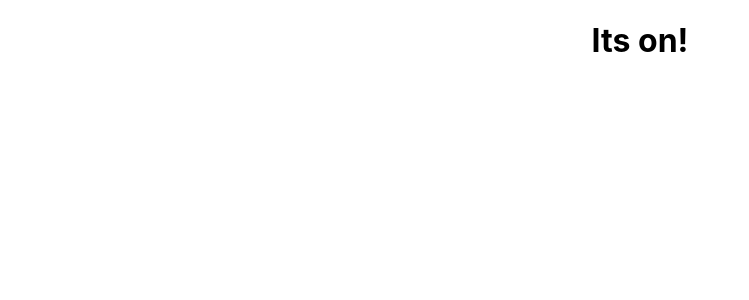
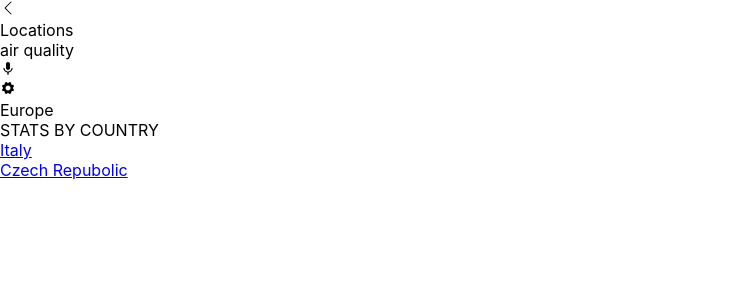
Before and after one commit to newhoteng/Metrics, a React (Create React App) app: page / in a window 1280 px wide. Shown: the top 300 px of the page, without its empty margins (0-749 px from the left). Built offline with nearby package versions, Linux system fonts and the light colour scheme.

Commit message:
Add components and routes

```diff
--- a/package.json
+++ b/package.json
@@ -10,6 +10,7 @@
     "axios": "^1.4.0",
     "react": "^18.2.0",
     "react-dom": "^18.2.0",
+    "react-icons": "^4.8.0",
     "react-redux": "^8.0.5",
     "react-router-dom": "^6.11.2",
     "react-scripts": "5.0.1",
--- a/src/App.js
+++ b/src/App.js
@@ -1,10 +1,18 @@
+import { BrowserRouter, Routes, Route } from 'react-router-dom';
+import Current from './components/Current';
+import Forecast from './components/Forecast';
 import './App.css';
 
 function App() {
   return (
-    <div className="App">
-      <h1>Its on!</h1>
-    </div>
+    <BrowserRouter>
+      <Routes>
+        <Route path="/" element={<Current />} />
+        <Route path="/italy" element={<Forecast />} />
+        <Route path="/czech" element={<Forecast />} />
+        <Route path="/*" element={<div>Page not found</div>} />
+      </Routes>
+    </BrowserRouter>
   );
 }
 
--- /dev/null
+++ b/src/components/Current.js
@@ -0,0 +1,34 @@
+import { Link } from 'react-router-dom';
+// import { ImUser } from 'react-icons/im';
+// import styles from '../styles/NavBar.module.css';
+import { BsChevronLeft } from 'react-icons/bs';
+// import { BsArrowRightCircle } from "react-icons/bs"; , BsGearFill
+import { IoIosSettings } from 'react-icons/io';
+import { MdKeyboardVoice } from 'react-icons/md';
+
+function Current() {
+  return (
+    <>
+      <header>
+        <nav>
+          <div>
+            <div><BsChevronLeft /></div>
+            <div>Locations</div>
+          </div>
+        </nav>
+        <div>air quality</div>
+        <div><MdKeyboardVoice /></div>
+        {/* <div><BsGearFill /></div> */}
+        <div><IoIosSettings /></div>
+      </header>
+      <div>Europe</div>
+      <div>STATS BY COUNTRY</div>
+      <div>
+        <Link to="/italy"><div>Italy</div></Link>
+        <Link to="/czech"><div>Czech Repubolic</div></Link>
+      </div>
+    </>
+  );
+}
+
+export default Current;
--- /dev/null
+++ b/src/components/Forecast.js
@@ -0,0 +1,22 @@
+import { Link } from 'react-router-dom';
+// import { ImUser } from 'react-icons/im';
+// import styles from '../styles/NavBar.module.css';
+
+function Forecast() {
+  return (
+    <>
+      <nav>
+        <ul>
+          <li><Link to="/">arrow</Link></li>
+          <li>current</li>
+          <li>icons</li>
+        </ul>
+      </nav>
+      <div>Italy</div>
+      <div>Today</div>
+      <div>Tomorrow</div>
+    </>
+  );
+}
+
+export default Forecast;
```
Also changed, not shown: 1 other file (tests, documents, lock files or other folders).
